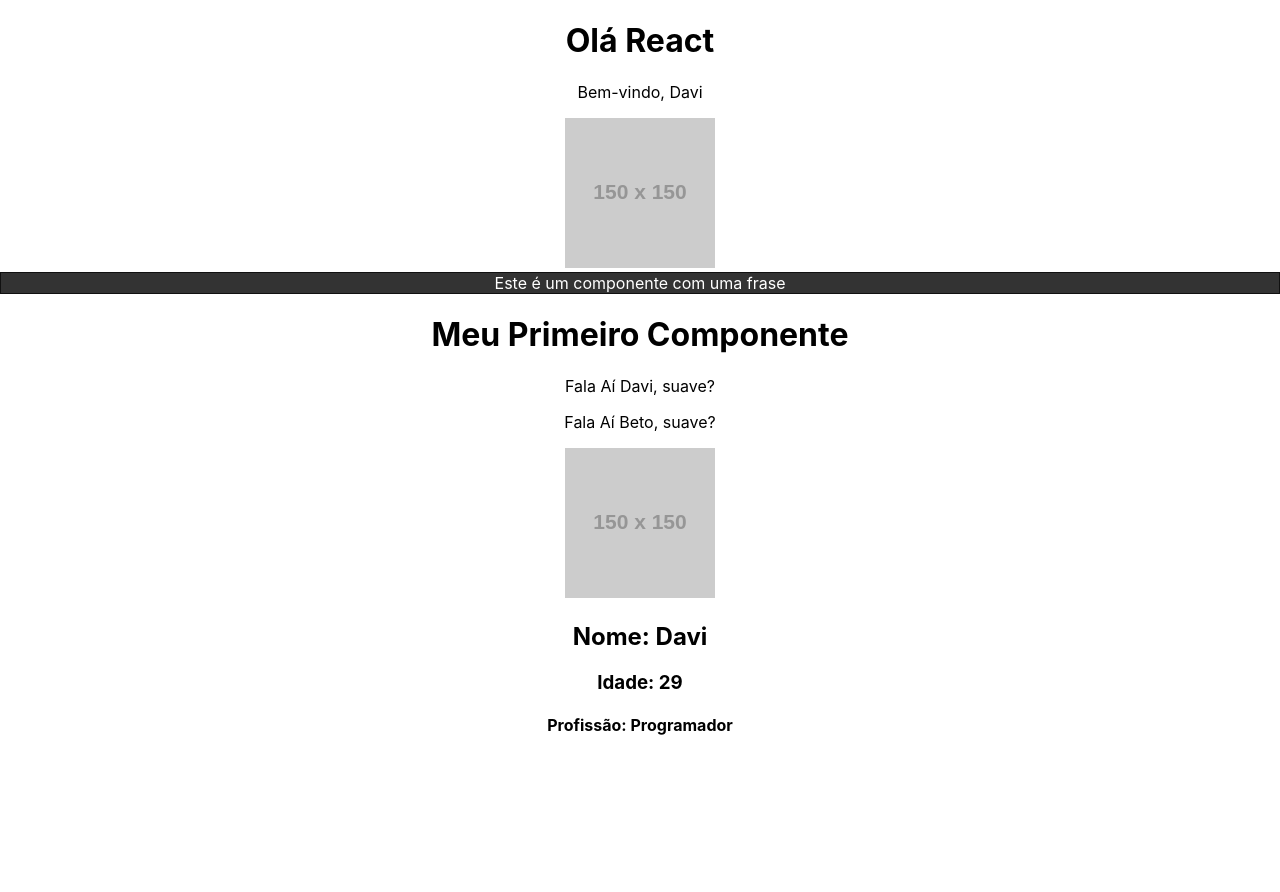
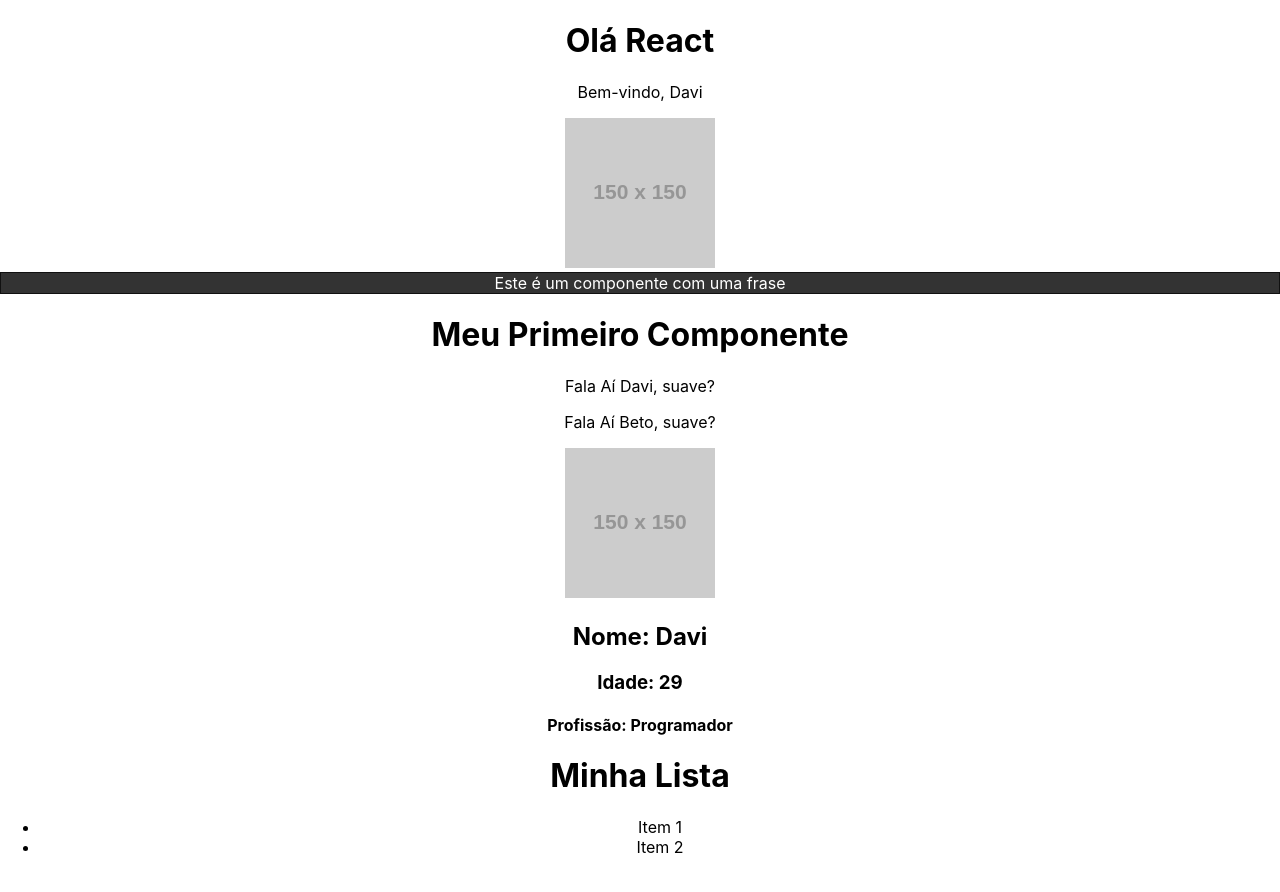
Before and after one commit to krokreti/react-training, a React (Create React App) app in the folder practice-project/: page / in a window 1280 px wide. Shown: the top 892 px of the page. Before the commit the page ends 800 px from the top, so only its background shows below. Built offline with nearby package versions, Linux system fonts and the light colour scheme.

Commit message:
Add Fragment

```diff
--- a/practice-project/src/App.js
+++ b/practice-project/src/App.js
@@ -1,7 +1,9 @@
 import './App.css';
 import HelloWorld from './Components/HelloWorld';
+import List from './Components/List';
 import Pessoa from './Components/Pessoa';
 import SayMyName from './Components/SayMyName';
+
 
 
 function App() {
@@ -18,6 +20,7 @@ function App() {
       <SayMyName nome={name} />
       <SayMyName nome="Beto" />
       <Pessoa nome="Davi" idade="29" profissao="Programador" foto={url}/>
+      <List/>
     </div>
   );
 }
--- /dev/null
+++ b/practice-project/src/Components/List.jsx
@@ -0,0 +1,13 @@
+function List() {
+    return(
+        <>
+            <h1>Minha Lista</h1>
+            <ul>
+                <li>Item 1</li>
+                <li>Item 2</li>
+            </ul>
+        </>
+    )
+}
+
+export default List
--- a/practice-project/src/index.css
+++ b/practice-project/src/index.css
@@ -11,3 +11,7 @@ code {
   font-family: source-code-pro, Menlo, Monaco, Consolas, 'Courier New',
     monospace;
 }
+
+.App {
+  padding-bottom: 500px;
+}
```
